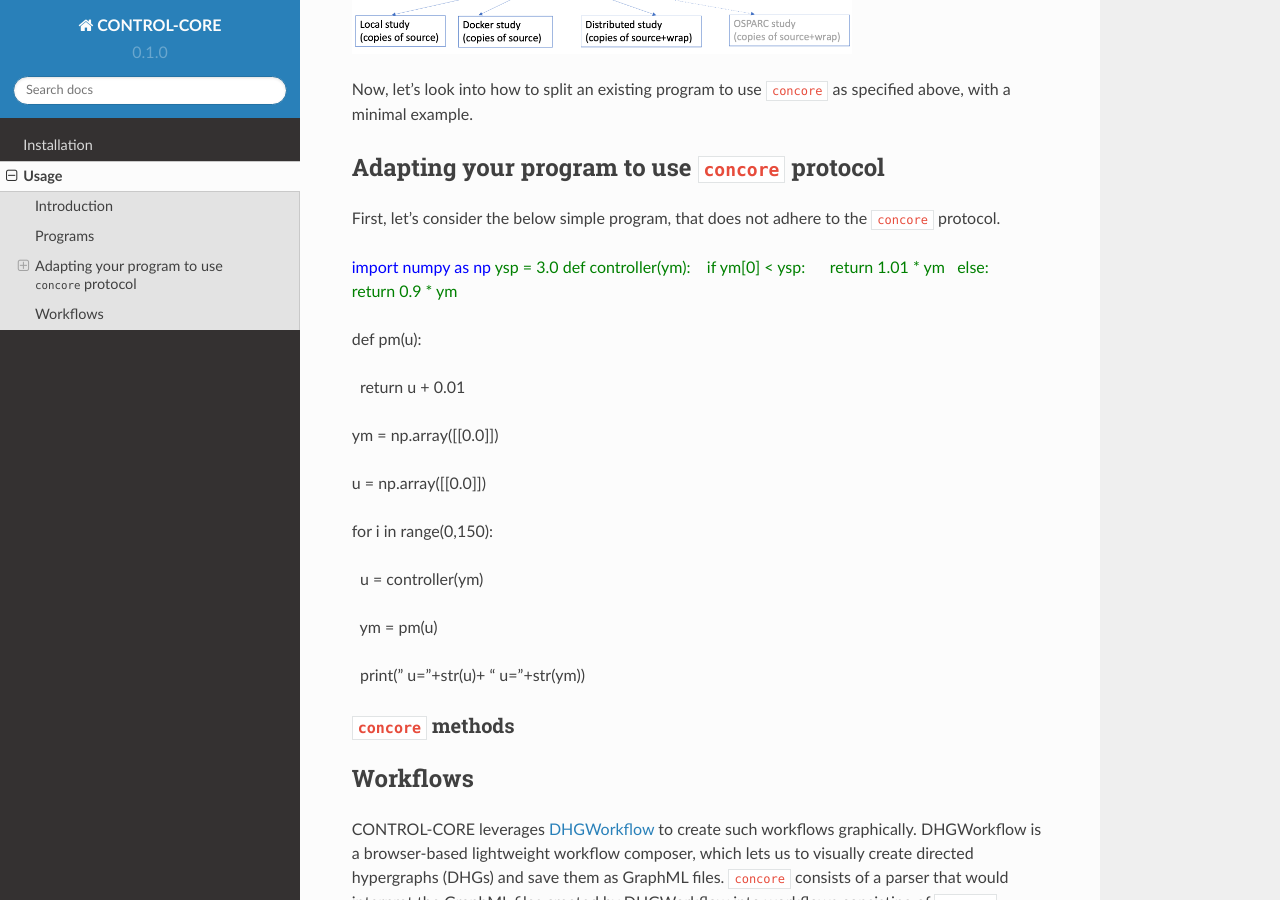
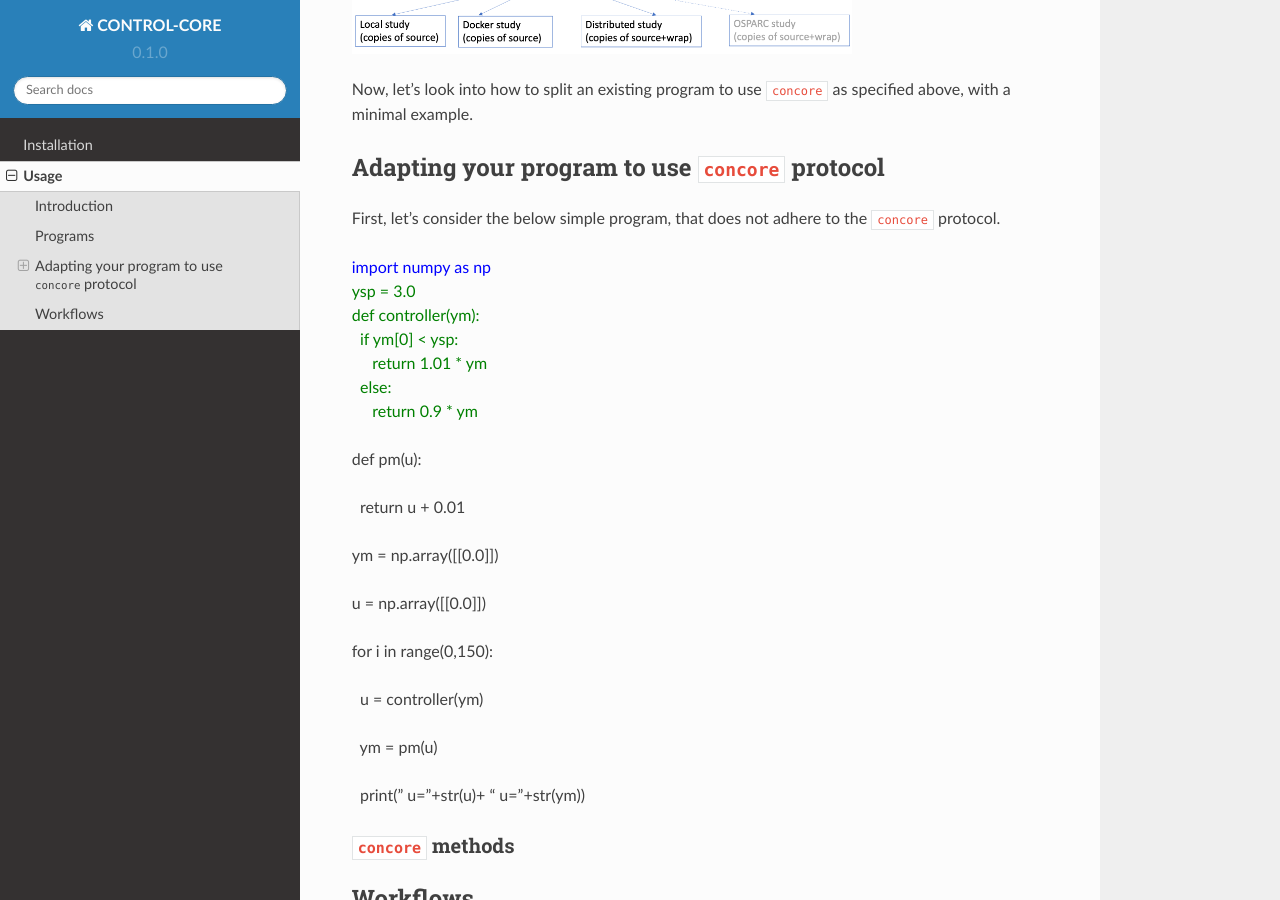
Before and after one commit to ControlCore-Project/documentation, a Sphinx documentation site: the page built from docs/source/usage.rst, in a window 1280 px wide and 900 px high, scrolled down 871 px. Built offline with Sphinx 7.4.7 and the Read the Docs theme 2.0.0, drawn with Linux system fonts in a browser that asks for light colours.

Commit message:
Update usage.rst

```diff
--- a/docs/source/usage.rst
+++ b/docs/source/usage.rst
@@ -33,13 +33,13 @@ First, let's consider the below simple program, that does not adhere to the ``co
 
 .. role:: raw-html(raw)
    :format: html
-:raw-html:`<font color="blue">import numpy as np</font>`
-:raw-html:`<font color="green">ysp = 3.0</font>`
-:raw-html:`<font color="green">def controller(ym): </font>`
-:raw-html:`<font color="green">  if ym[0] < ysp:</font>`
-:raw-html:`<font color="green">     return 1.01 * ym</font>`
-:raw-html:`<font color="green">  else:</font>`
-:raw-html:`<font color="green">     return 0.9 * ym</font>`
+:raw-html:`<font color="blue">import numpy as np</font><br>`
+:raw-html:`<font color="green">ysp = 3.0</font><br>`
+:raw-html:`<font color="green">def controller(ym): </font><br>`
+:raw-html:`<font color="green">  if ym[0] < ysp:</font><br>`
+:raw-html:`<font color="green">     return 1.01 * ym</font><br>`
+:raw-html:`<font color="green">  else:</font><br>`
+:raw-html:`<font color="green">     return 0.9 * ym</font><br>`
 
 
 def pm(u):
```
